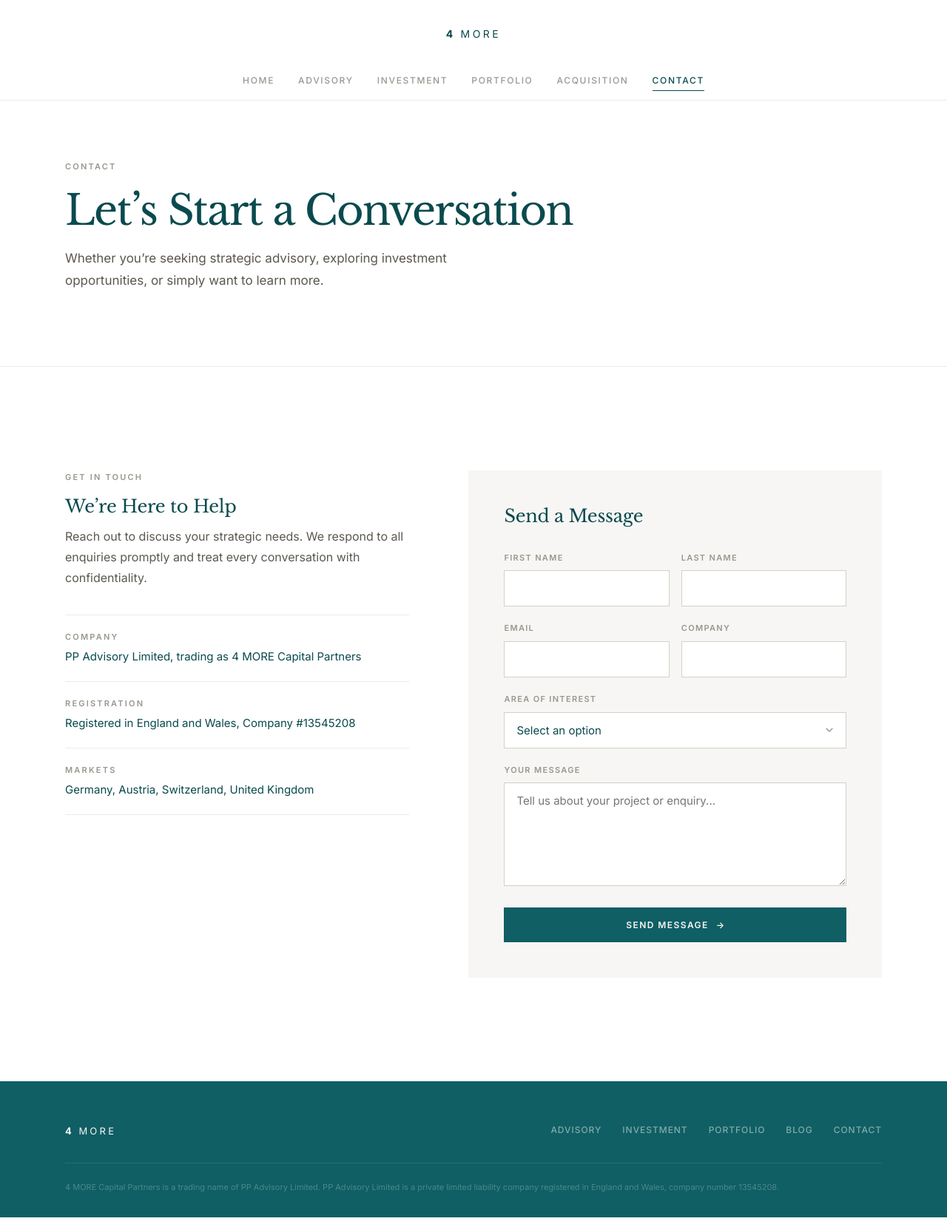
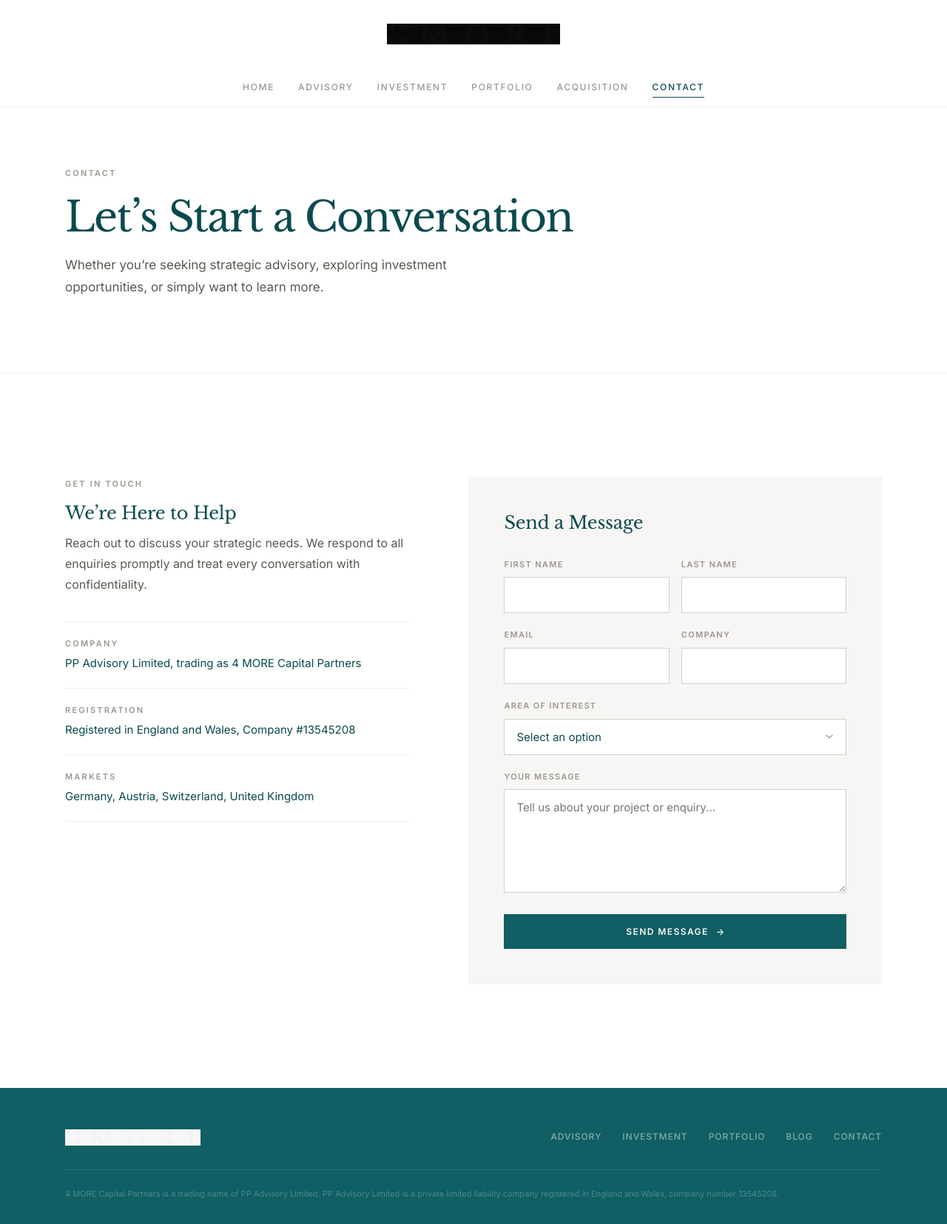
Before and after one commit to mp4more/website, a plain HTML site: page contact.html in a window 1280 px wide. Shown: the whole page at 74% size. Drawn offline with nearby package versions, Linux system fonts and the light colour scheme.

Commit message:
Replace text logo with image logo across all pages
Swapped the text-based "4 MORE" logo for the actual logo image
in both the top-bar (all 6 pages) and footer (all 6 pages).
Top-bar uses filter: invert(1) since the logo is white and the
header background is white. Footer keeps the white logo as-is
on the dark teal background.

Co-Authored-By: Claude Opus 4.6 <noreply@anthropic.com>

```diff
--- a/contact.html
+++ b/contact.html
@@ -13,7 +13,7 @@
 <body>
 
   <div class="top-bar">
-    <a href="index.html" class="top-bar-logo-text">4 <span>MORE</span></a>
+    <a href="index.html" class="top-bar-logo"><img src="images/logo.jpeg" alt="4 MORE Capital Partners"></a>
   </div>
 
   <nav class="nav" id="nav">
@@ -113,7 +113,7 @@
   <footer class="footer">
     <div class="container">
       <div class="footer-inner">
-        <div class="footer-logo">4 <span>MORE</span></div>
+        <div class="footer-logo"><img src="images/logo.jpeg" alt="4 MORE Capital Partners"></div>
         <div class="footer-nav">
           <a href="advisory.html">Advisory</a>
           <a href="investment.html">Investment</a>
--- a/css/style.css
+++ b/css/style.css
@@ -135,25 +135,11 @@ p { font-size: 1rem; line-height: 1.75; }
   display: inline-block;
 }
 
-.top-bar-logo img,
-.top-bar-logo svg {
+.top-bar-logo img {
   height: 28px;
   width: auto;
-}
-
-/* Text-based logo fallback */
-.top-bar-logo-text {
-  font-family: var(--sans);
-  font-size: 0.875rem;
-  font-weight: 700;
-  letter-spacing: 0.25em;
-  text-transform: uppercase;
-  color: var(--text);
-  display: inline-block;
-}
-
-.top-bar-logo-text span {
-  font-weight: 300;
+  /* Logo is white on light bg — invert so it reads dark on white top-bar */
+  filter: invert(1);
 }
 
 /* ========== NAVIGATION ========== */
@@ -1003,16 +989,11 @@ p { font-size: 1rem; line-height: 1.75; }
   border-bottom: 1px solid var(--border-dark);
 }
 
-.footer-logo {
-  font-family: var(--sans);
-  font-size: 0.8125rem;
-  font-weight: 700;
-  letter-spacing: 0.25em;
-  text-transform: uppercase;
-  color: var(--text-on-dark);
+.footer-logo img {
+  height: 22px;
+  width: auto;
+  /* White logo on dark footer — no inversion needed */
 }
-
-.footer-logo span { font-weight: 300; }
 
 .footer-nav {
   display: flex;
```
Also changed, not shown: acquisition.html (+2 -2 lines), advisory.html (+2 -2 lines), index.html (+2 -2 lines), investment.html (+2 -2 lines), portfolio.html (+2 -2 lines), images/logo.jpeg (added).
